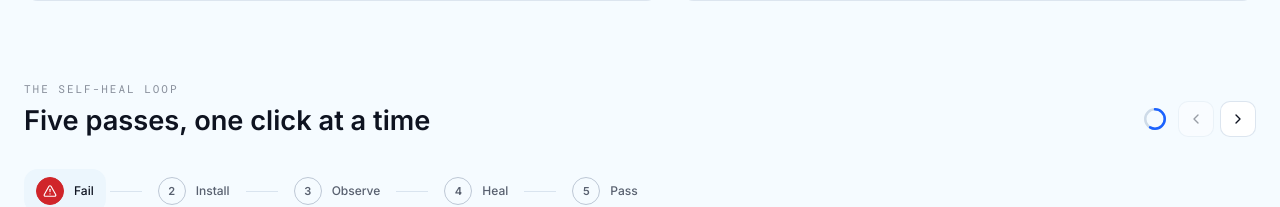
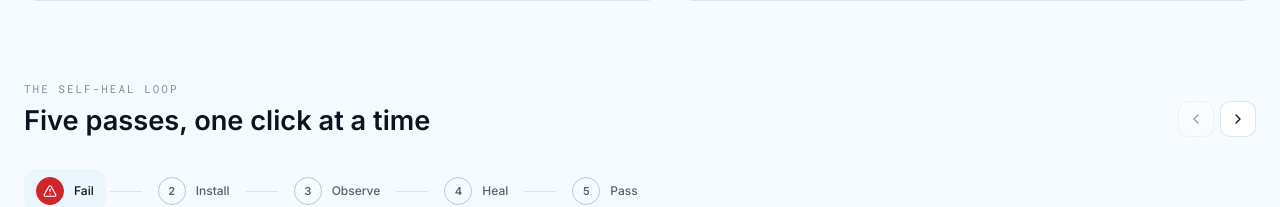
Before and after one commit to obro79/promptetheus-service, a Next.js app in the folder apps/console/: page /demo in a window 1280 px wide. Shown: the part 866-1073 px from the top of the page. Built offline with nearby package versions, Linux system fonts and the light colour scheme.

Commit message:
Improve guided demo media and controls

```diff
--- a/apps/console/src/components/demo/demo-presentation.tsx
+++ b/apps/console/src/components/demo/demo-presentation.tsx
@@ -76,9 +76,9 @@ const agentTracks = [
     key: "browser",
     label: "Browser Agent",
     icon: Waypoints,
-    failVideo: "/assets/demo-agents/browser-fail.webm",
+    failVideo: "/assets/demo-agents/browser-fail-trimmed.mp4",
     passVideo: "/assets/demo-agents/browser-pass.webm",
-    installVideo: undefined,
+    installVideo: "/assets/demo-agents/voice-agent-installation.mp4",
     failed: "Books the wrong time slot and claims the task is complete.",
     install:
       "Add the Promptetheus decorator before the browser agent entrypoint.",
@@ -108,7 +108,7 @@ const agentTracks = [
     icon: MessageSquare,
     failVideo: "/assets/demo-agents/chat-agent-failed.webm",
     passVideo: "/assets/demo-agents/chat-agent-successful.webm",
-    installVideo: undefined,
+    installVideo: "/assets/demo-agents/voice-agent-installation.mp4",
     failed:
       "Repeats stale advice and loops the customer back to the wrong step.",
     install:
@@ -220,6 +220,10 @@ type DemoCard = {
   video?: string;
   /** When false, the recording plays with sound (voice agent). Defaults to muted. */
   muted?: boolean;
+  /** Optional video scale for recordings that need a wider framed view. */
+  mediaScale?: number;
+  /** Optional video fit override for wider recordings inside the vertical frame. */
+  mediaFit?: "cover" | "contain";
   /** Trace lines that animate into Promptetheus beneath the media (Observe step). */
   logs?: DemoLogLine[];
   tone: Tone;
@@ -266,6 +270,8 @@ const SECTIONS: DemoSection[] = [
       icon: agent.icon,
       caption: agent.install,
       video: agent.installVideo,
+      mediaScale: 0.85,
+      mediaFit: "contain",
       tone: "install",
     })),
   },
@@ -323,8 +329,6 @@ const SECTIONS: DemoSection[] = [
 
 // ─── Presentation ─────────────────────────────────────────────────────────────
 
-const STEP_MS = 10000;
-
 export function DemoPresentation() {
   const [active, setActive] = React.useState(0);
   const total = SECTIONS.length;
@@ -345,15 +349,6 @@ export function DemoPresentation() {
     return () => window.removeEventListener("keydown", onKey);
   }, [active, goTo]);
 
-  // Auto-advance every STEP_MS, looping. Resets whenever `active` changes, so
-  // manual navigation restarts the countdown from the current step.
-  React.useEffect(() => {
-    const id = window.setTimeout(() => {
-      setActive((current) => (current + 1) % total);
-    }, STEP_MS);
-    return () => window.clearTimeout(id);
-  }, [active, total]);
-
   const section = SECTIONS[active];
 
   return (
@@ -373,7 +368,6 @@ export function DemoPresentation() {
           </h2>
         </div>
         <div className="flex items-center gap-3">
-          <CountdownRing stepKey={active} />
           <div className="flex items-center gap-1.5">
             <NavButton
               direction="prev"
@@ -437,70 +431,6 @@ export function DemoPresentation() {
 }
 
 // ─── Pieces ───────────────────────────────────────────────────────────────────
-
-/** Small radial countdown — the stroke fills its circumference over `duration`,
- *  restarting each time `stepKey` changes. No numeric readout. */
-function CountdownRing({
-  stepKey,
-  duration = STEP_MS,
-  size = 22,
-  stroke = 2.5,
-}: {
-  stepKey: number;
-  duration?: number;
-  size?: number;
-  stroke?: number;
-}) {
-  const radius = (size - stroke) / 2;
-  const circ = 2 * Math.PI * radius;
-  const [run, setRun] = React.useState(false);
-
-  React.useEffect(() => {
-    setRun(false);
-    let inner = 0;
-    const outer = requestAnimationFrame(() => {
-      inner = requestAnimationFrame(() => setRun(true));
-    });
-    return () => {
-      cancelAnimationFrame(outer);
-      cancelAnimationFrame(inner);
-    };
-  }, [stepKey]);
-
-  return (
-    <svg
-      width={size}
-      height={size}
-      viewBox={`0 0 ${size} ${size}`}
-      className="-rotate-90"
-      role="img"
-      aria-label="Time until next step"
-    >
-      <circle
-        cx={size / 2}
-        cy={size / 2}
-        r={radius}
-        fill="none"
-        strokeWidth={stroke}
-        className="stroke-border"
-      />
-      <circle
-        cx={size / 2}
-        cy={size / 2}
-        r={radius}
-        fill="none"
-        strokeWidth={stroke}
-        strokeLinecap="round"
-        className="stroke-accent"
-        style={{
-          strokeDasharray: circ,
-          strokeDashoffset: run ? 0 : circ,
-          transition: run ? `stroke-dashoffset ${duration}ms linear` : "none",
-        }}
-      />
-    </svg>
-  );
-}
 
 function NavButton({
   direction,
@@ -609,6 +539,8 @@ function AgentMediaCard({
   const tone = TONES[card.tone];
   const AgentIcon = card.icon;
   const muted = card.muted ?? true;
+  const mediaScale = card.mediaScale ?? 1;
+  const mediaFit = card.mediaFit ?? "cover";
   const videoRef = React.useRef<HTMLVideoElement>(null);
 
   // React doesn't reliably reflect the `muted` prop onto the DOM property, so
@@ -637,9 +569,13 @@ function AgentMediaCard({
         )}
       >
         {card.video ? (
+          <div className="absolute inset-0 flex items-center justify-center overflow-hidden">
             <video
               ref={videoRef}
-            className="absolute inset-0 size-full object-cover"
+              className={cn(
+                "size-full",
+                mediaFit === "contain" ? "object-contain" : "object-cover",
+              )}
               src={card.video}
               autoPlay
               muted={muted}
@@ -647,7 +583,9 @@ function AgentMediaCard({
               playsInline
               preload="auto"
               aria-label={`${card.agent} recording`}
+              style={{ transform: `scale(${mediaScale})` }}
             />
+          </div>
         ) : (
           <div
             role="img"
@@ -690,11 +628,8 @@ function AgentMediaCard({
  *  entries array, so the Observe step keeps cycling rather than restarting. */
 const tickerProgress = new WeakMap<DemoLogLine[], number>();
 
-/** A slow vertical ticker of trace lines streaming into Promptetheus beneath the
- *  Observe recordings. One entry is shown at a time; every ~5s the next entry
- *  scrolls up into view (no stacking). Each agent cycles its own distinct set,
- *  and `error` entries — verbatim from the /logs page — are highlighted. The
- *  `offsetMs` stagger keeps the three cards from ticking in lockstep. */
+/** A slow terminal-style ticker of trace lines streaming into Promptetheus
+ *  beneath the Observe recordings. One fixed-height entry is shown at a time. */
 function ErrorLogTicker({
   entries,
   offsetMs = 0,
@@ -702,9 +637,8 @@ function ErrorLogTicker({
   entries: DemoLogLine[];
   offsetMs?: number;
 }) {
-  // Remember each agent's place in its rotation across remounts (the deck
-  // auto-advances and remounts every step), so the rotation keeps progressing
-  // through the different entries instead of restarting at the first one.
+  // Remember each agent's place in its rotation across remounts, so the stream
+  // keeps progressing through different entries instead of restarting.
   const [index, setIndex] = React.useState(
     () => tickerProgress.get(entries) ?? 0,
   );
@@ -730,62 +664,52 @@ function ErrorLogTicker({
   const isError = entry.tone === "error";
 
   return (
-    <div
-      className={cn(
-        "overflow-hidden shadow-sm ring-1 transition-colors",
-        SURFACE,
-        isError ? "ring-destructive/40" : "ring-transparent",
-      )}
-    >
-      <div className="flex items-center justify-between gap-2 border-b border-border/60 bg-elevated/50 px-3 py-2">
+    <div className="h-44 w-full overflow-hidden rounded-lg border border-border/70 bg-zinc-950 font-mono shadow-sm ring-1 ring-black/10">
+      <div className="flex h-11 items-center justify-between gap-2 border-b border-white/10 bg-zinc-900 px-3">
         <div className="flex items-center gap-2">
-          <Radio
-            className="size-3.5 animate-pulse text-yellow-500"
-            aria-hidden
-          />
-          <span className="mono text-[11px] font-semibold uppercase tracking-[0.14em] text-foreground">
-            Streaming into Promptetheus
+          <span className="flex items-center gap-1.5" aria-hidden>
+            <span className="size-2.5 rounded-full bg-red-400/90" />
+            <span className="size-2.5 rounded-full bg-yellow-400/90" />
+            <span className="size-2.5 rounded-full bg-emerald-400/90" />
+          </span>
+          <span className="text-[10px] font-semibold uppercase tracking-[0.16em] text-zinc-300">
+            promptetheus stream
           </span>
         </div>
-        <span className="mono text-[10px] font-medium tabular-nums text-muted-foreground">
+        <span className="text-[10px] font-medium tabular-nums text-zinc-500">
           {index + 1}/{entries.length}
         </span>
       </div>
 
-      {/* Single-entry viewport — each new entry scrolls up into place. */}
-      <div
-        className={cn(
-          "relative min-h-[4.25rem] overflow-hidden border-l-2 px-3 py-2.5 transition-colors",
-          isError
-            ? "border-l-destructive bg-destructive/[0.08]"
-            : "border-l-transparent",
-        )}
-      >
-        <div key={index} className="flex animate-ticker-up items-start gap-2.5">
+      <div className="h-[8.25rem] overflow-hidden px-3 py-3">
+        <div key={index} className="animate-ticker-up">
+          <div className="flex items-center gap-2 text-[10px] font-semibold uppercase tracking-[0.14em]">
+            <span className="text-zinc-500">$</span>
+            <span className={isError ? "text-red-300" : "text-emerald-300"}>
+              event.recv
+            </span>
+            <span className="text-zinc-600">--type</span>
+            <span className={isError ? "text-red-300" : "text-zinc-300"}>
+              {entry.type}
+            </span>
+          </div>
+          <div className="mt-3 flex items-start gap-2.5">
           {isError ? (
             <TriangleAlert
-              className="mt-0.5 size-4 shrink-0 text-destructive"
+              className="mt-0.5 size-4 shrink-0 text-red-400"
               aria-hidden
             />
           ) : (
             <span
               aria-hidden
-              className="mt-1.5 size-2 shrink-0 rounded-full bg-muted-foreground/50"
+              className="mt-2 size-2 shrink-0 rounded-full bg-emerald-400/80"
             />
           )}
             <div className="min-w-0 flex-1">
-            <span
-              className={cn(
-                "mono text-[11px] font-semibold uppercase tracking-wide",
-                isError ? "text-destructive" : "text-muted-foreground/80",
-              )}
-            >
-              {entry.type}
-            </span>
             <p
               className={cn(
-                "mono mt-0.5 text-[13px] leading-5",
-                isError ? "font-medium text-destructive" : "text-foreground/80",
+                "text-[12px] leading-5",
+                isError ? "font-medium text-red-300" : "text-zinc-300",
               )}
             >
               {entry.text}
@@ -794,5 +718,6 @@ function ErrorLogTicker({
           </div>
         </div>
       </div>
+    </div>
   );
 }
```
Also changed, not shown: 1 other file (tests, documents, lock files or other folders). Lines whose indentation alone changed are shown as unchanged.
